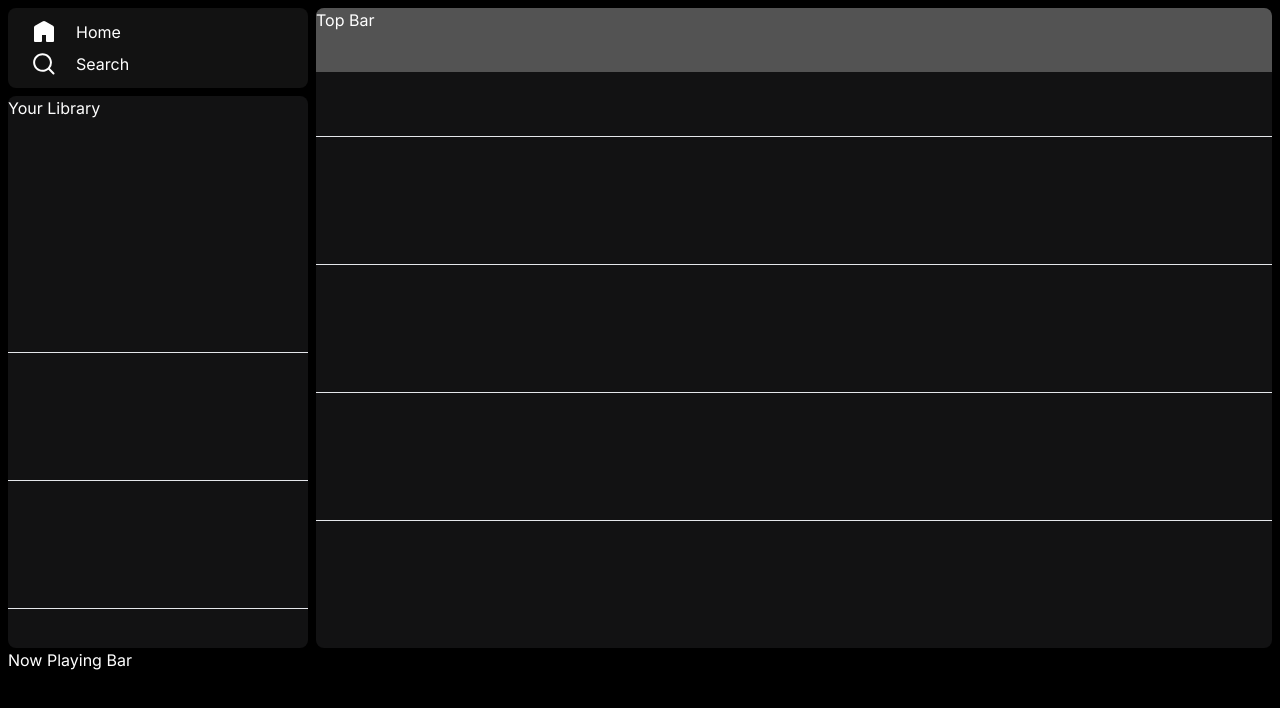
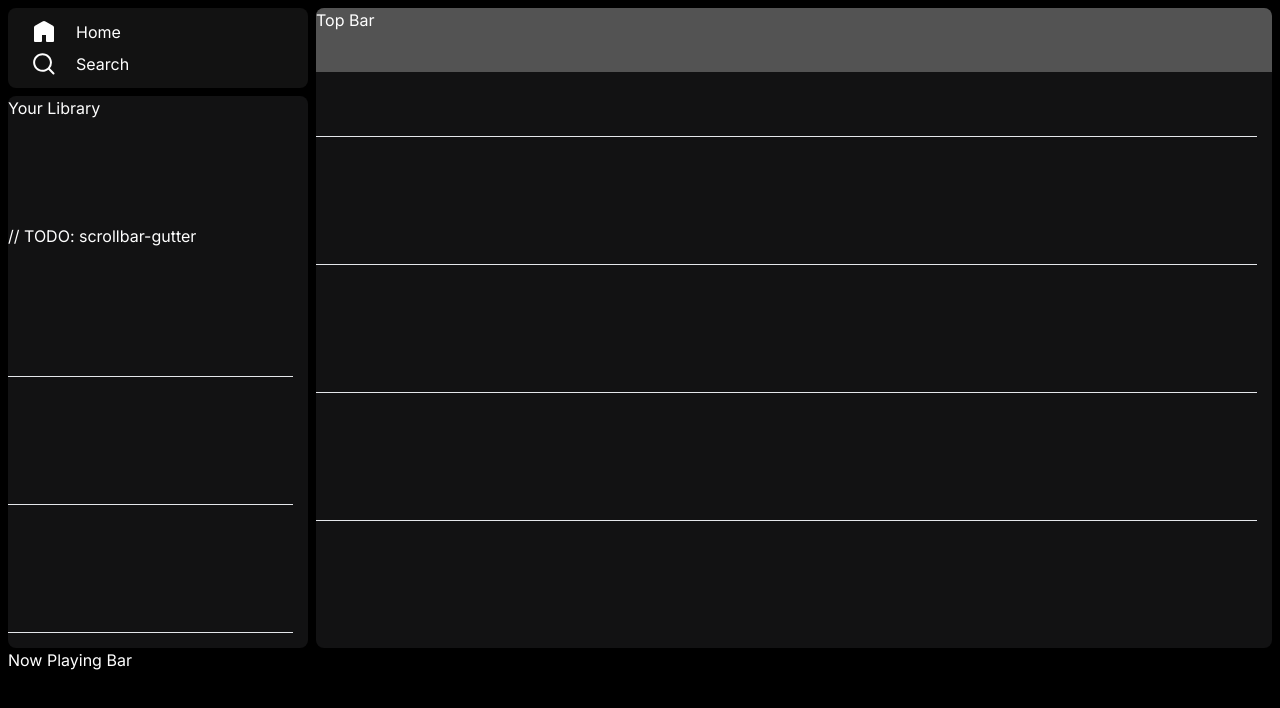
Before and after one commit to RaymarMonte/Spotify-Clone, a Next.js app: page / in a window 1280 px wide. Shown: the top 708 px of the page. Built offline with nearby package versions, Linux system fonts and the light colour scheme.

Commit message:
Added gutter-stable css utility

```diff
--- a/src/app/globals.css
+++ b/src/app/globals.css
@@ -25,3 +25,9 @@ body {
     )
     rgb(var(--background-start-rgb));
 }
+
+@layer utilities {
+  .gutter-stable {
+    scrollbar-gutter: stable;
+  }
+}
--- a/src/components/main-view/main-view.tsx
+++ b/src/components/main-view/main-view.tsx
@@ -6,7 +6,7 @@ export function MainView() {
             <div className="w-full absolute top-0 left-0 right-0">
                 <TopBar />
             </div>
-            <div className="overflow-y-hidden hover:overflow-y-scroll relative h-full divide-y">
+            <div className="overflow-y-hidden hover:overflow-y-scroll gutter-stable relative h-full divide-y">
                 <div className="w-full h-32 flex"></div>
                 <div className="w-full h-32 flex"></div>
                 <div className="w-full h-32 flex"></div>
--- a/src/components/side-bar/library.tsx
+++ b/src/components/side-bar/library.tsx
@@ -6,7 +6,8 @@ export function Library() {
                     Your Library
                 </div>
             </div>
-            <div className="grow overflow-y-hidden hover:overflow-y-scroll divide-y">
+            // TODO: scrollbar-gutter
+            <div className="grow overflow-y-hidden hover:overflow-y-scroll gutter-stable divide-y">
                 <div className="w-full h-32 flex"></div>
                 <div className="w-full h-32 flex"></div>
                 <div className="w-full h-32 flex"></div>
```
